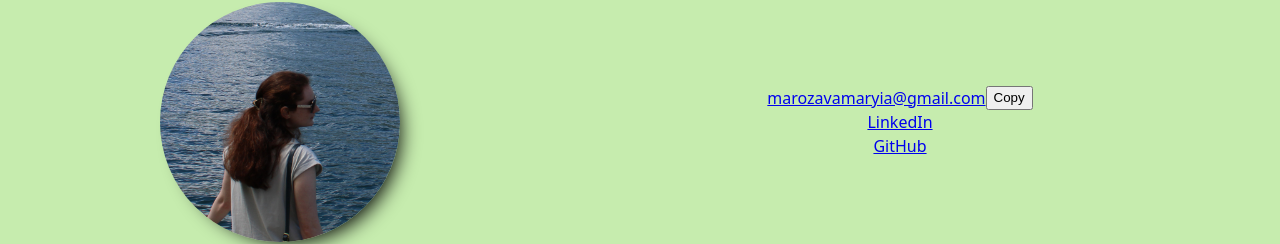
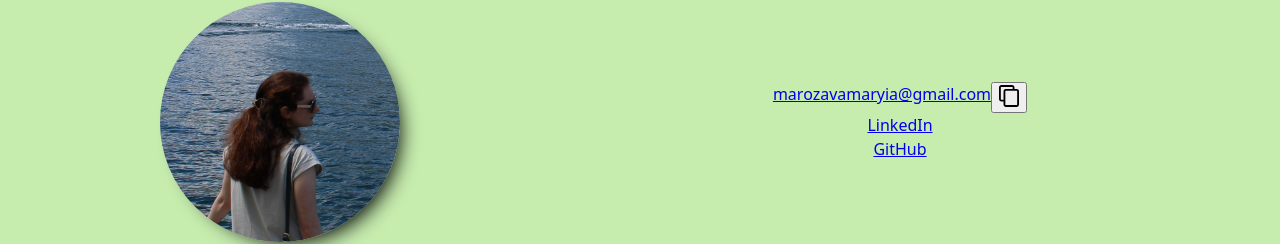
Before and after one commit to marmaryia/portfolio-website, a React (Vite) app: page / in a window 1280 px wide. Shown: the part 5928-6172 px from the top of the page. Built offline with nearby package versions, Linux system fonts and the light colour scheme.

Commit message:
add copy icon to the copy button

```diff
--- a/src/components/ContactDetails.jsx
+++ b/src/components/ContactDetails.jsx
@@ -12,25 +12,32 @@ function ContactDetails({ refCallback }) {
           className="contact-img box-shadow"
         />
         <ul className="contacts-list">
+          <div className="contact-details-link">
             <li className="email-container">
               <a href="marozavamaryia@gmail.com">marozavamaryia@gmail.com</a>
 
               <button
+                className="contact-details-button"
                 onClick={() => {
                   navigator.clipboard.writeText("marozavamaryia@gmail.com");
                 }}
               >
-              Copy
+                <img src="icons/copy.svg" width="20em"></img>
               </button>
             </li>
+          </div>
+          <div className="contact-details-link">
             <li>
               <a href="https://www.linkedin.com/in/maryia-m-7a26b022a/">
                 LinkedIn
               </a>
             </li>
+          </div>
+          <div className="contact-details-link">
             <li>
               <a href="https://github.com/marmaryia">GitHub</a>
             </li>
+          </div>
         </ul>
       </div>
     </section>
```
Also changed, not shown: public/icons/copy.svg (added). Lines whose indentation alone changed are shown as unchanged.
